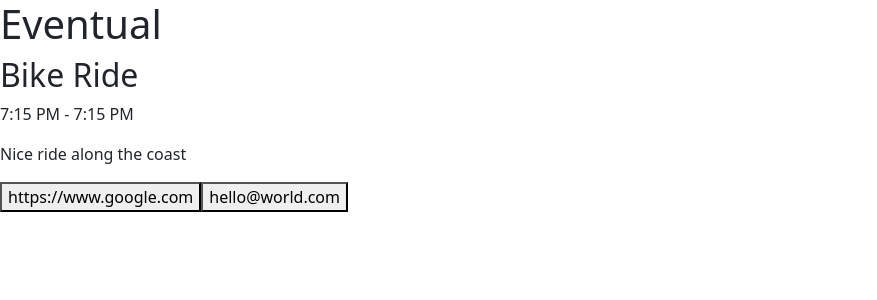
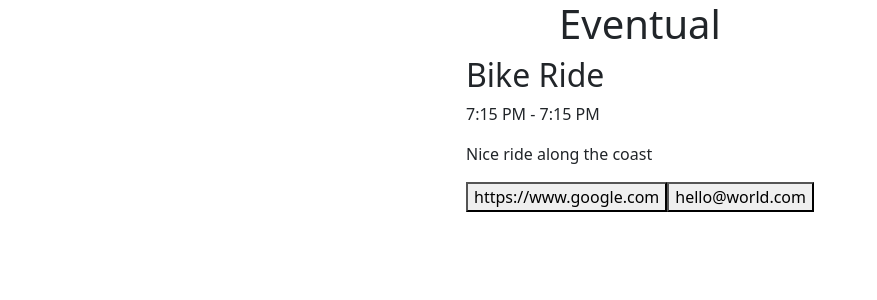
Before and after one commit to bldg14/eventual, a React (Create React App) app: page / in a window 1280 px wide. Shown: the top 300 px of the page, without its empty margins (0-877 px from the left). Built offline with nearby package versions, Linux system fonts and the light colour scheme.

Commit message:
Apply utlilty style classes from Bootstrap to center App elements in a column

```diff
--- a/src/App.tsx
+++ b/src/App.tsx
@@ -4,7 +4,7 @@
 
 function App() {
   return (
-    <div className="App">
+    <div className="App min-vh-100 d-flex flex-column align-items-center">
       <header className="App-header">
         <h1>Eventual</h1>
       </header>
```
